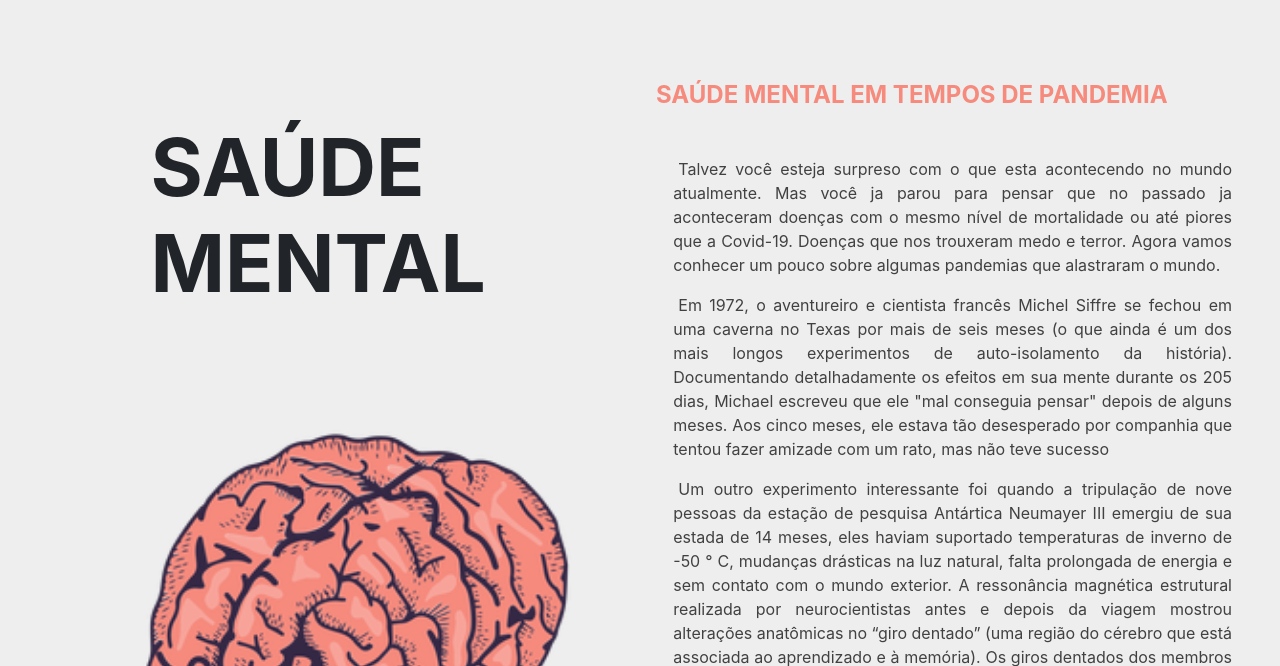
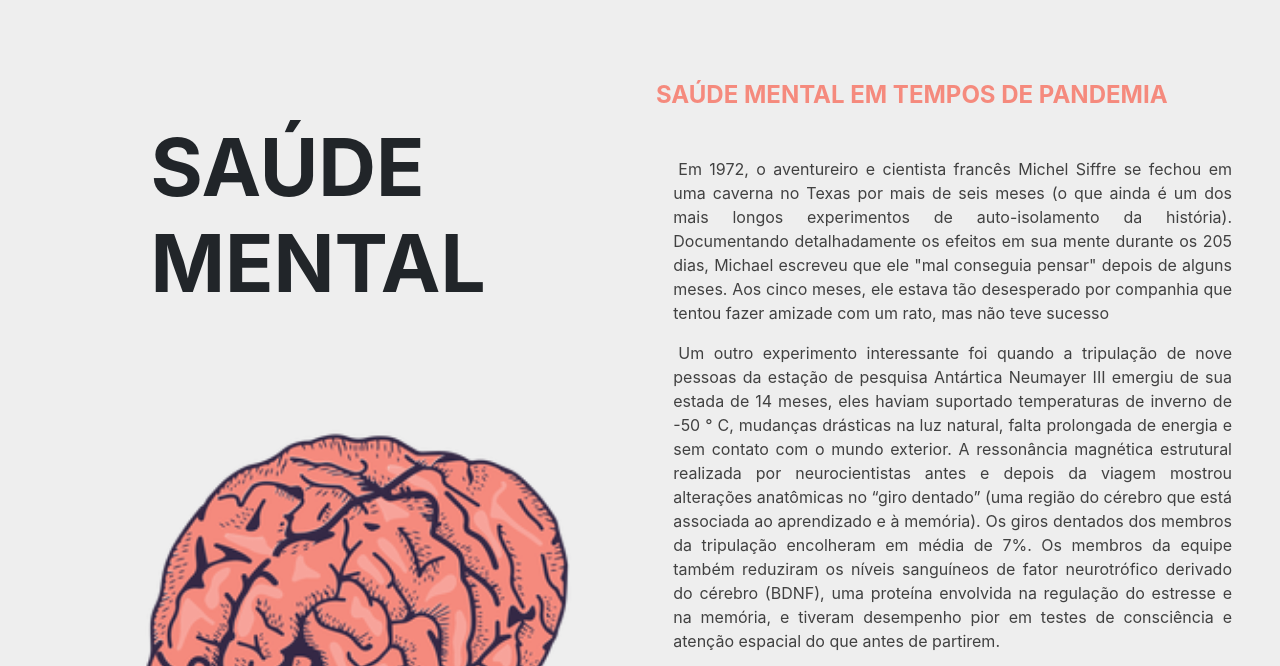
Before and after one commit to Luscazi/covid, a plain HTML site: page saudemental.html in a window 1280 px wide. Shown: the part 77-743 px from the top of the page. Drawn offline with nearby package versions, Linux system fonts and the light colour scheme.

Commit message:
Update saudemental.html

```diff
--- a/saudemental.html
+++ b/saudemental.html
@@ -53,10 +53,6 @@
 
             <div class="dir float-right mr-5" style="width: 45%; height: auto; margin-top: 7%;">
                 <h2 class="font-weight-bold mb-5 text-uppercase" style="font-size: 1.5em; color: #f58a7d;">SAÚDE MENTAL EM TEMPOS DE PANDEMIA</h2>
-                <p class="spacep text-justify text-break">
-                    Talvez você esteja surpreso com o que esta acontecendo no mundo atualmente. Mas você ja parou para pensar que no passado ja aconteceram doenças com o mesmo nível de mortalidade ou até piores que a Covid-19. Doenças que
-                    nos trouxeram medo e terror. Agora vamos conhecer um pouco sobre algumas pandemias que alastraram o mundo.
-                </p>
                 <p class="spacep text-justify text-break">
                     Em 1972, o aventureiro e cientista francês Michel Siffre se fechou em uma caverna no Texas por mais de seis meses (o que ainda é um dos mais longos experimentos de auto-isolamento da história). Documentando
                     detalhadamente os efeitos em sua mente durante os 205 dias, Michael escreveu que ele "mal conseguia pensar" depois de alguns meses. Aos cinco meses, ele estava tão desesperado por companhia que tentou fazer amizade com
```
